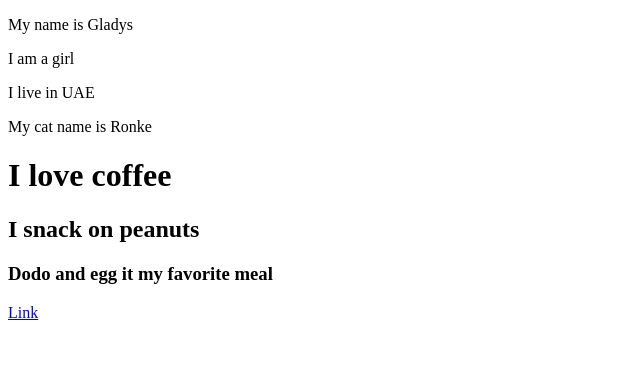
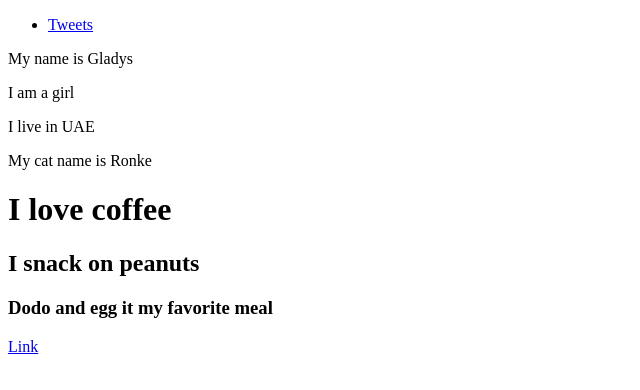
Before and after one commit to Gladysoj/My_First_Portfolio, a plain HTML site: page html_basic/index.html in a window 1280 px wide. Shown: the whole page, without its empty margins (0-640 px from the left). Drawn offline with Linux system fonts and the light colour scheme.

Commit message:
Add this file

```diff
--- a/html_basic/index.html
+++ b/html_basic/index.html
@@ -6,6 +6,13 @@
     <title>Document</title>
 </head>
 <body>
+    <header>
+        <nav>
+            <ul>
+                <li><a href="tweets.html">Tweets</a></li>
+            </ul>
+        </nav>
+    </header>
    <p>My name is Gladys</p>
    <p>I am a girl</p>
    <p>I live in UAE</p>
```
Also changed, not shown: html_basic/tweets.html (added, +18 -0 lines).
